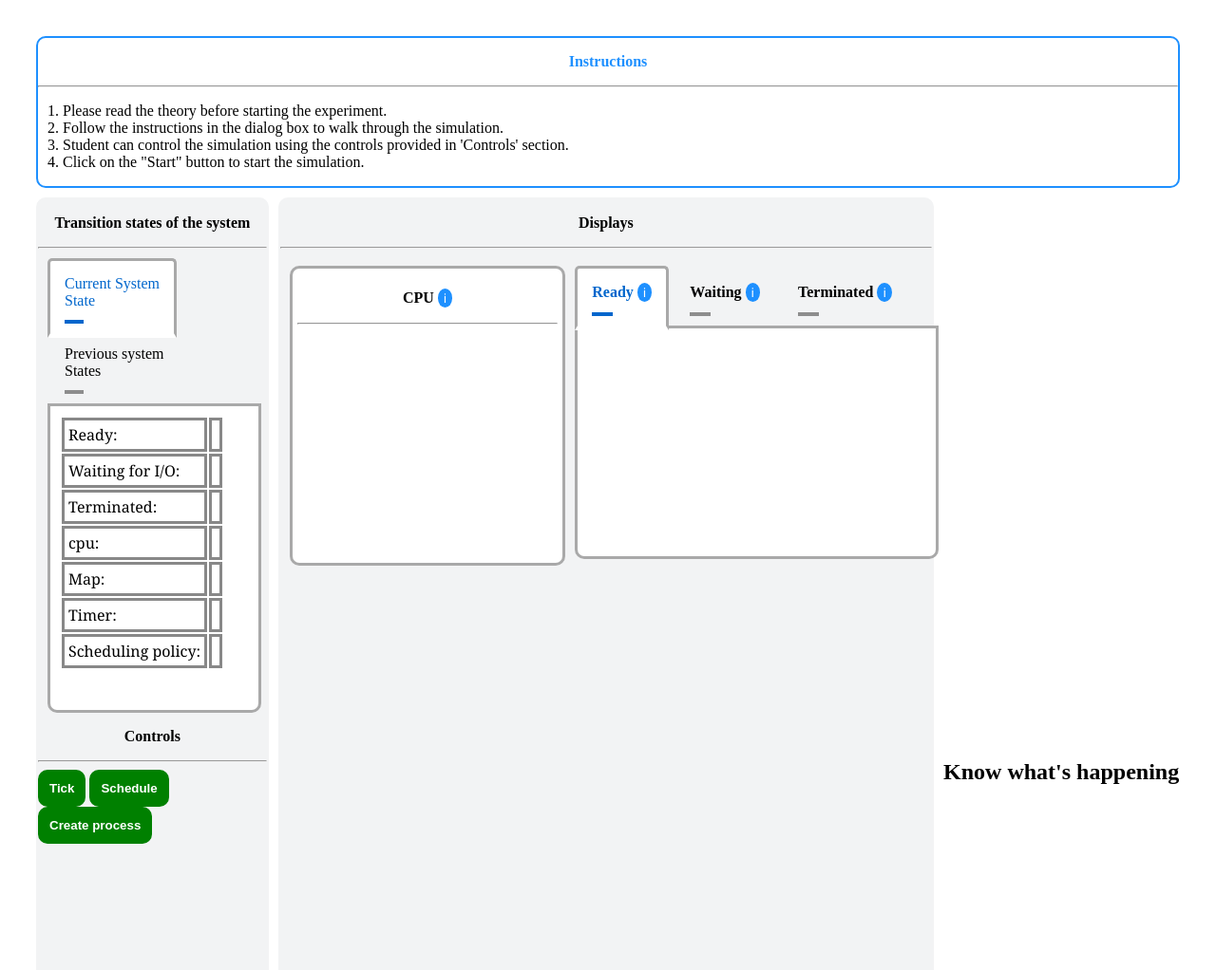
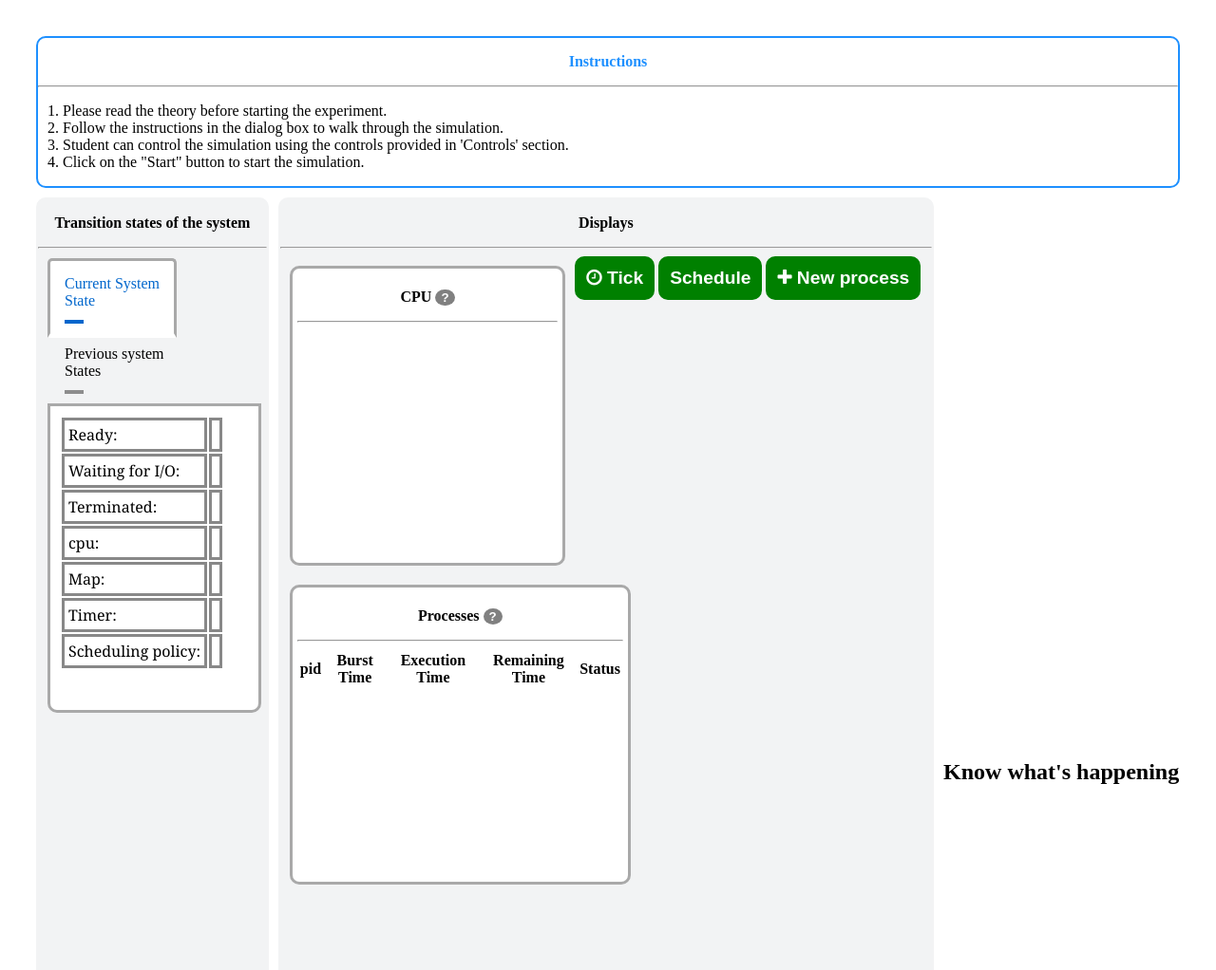
Before and after one commit to virtual-labs/exp-non-preemptive-scheduling-iiith, a plain HTML site: page experiment/simulation/index.html in a window 1280 px wide. Shown: the top 1022 px of the page at 95% size. Drawn offline with Linux system fonts and the light colour scheme.

Commit message:
changes in index.html

```diff
--- a/experiment/simulation/index.html
+++ b/experiment/simulation/index.html
@@ -6,7 +6,9 @@
     <meta charset="utf-8">
     <title>Home</title>
     <link rel="stylesheet" href="styles.css">
-    <!-- <link rel="stylesheet" href="https://maxcdn.bootstrapcdn.com/bootstrap/3.4.1/css/bootstrap.min.css"> -->
+    <link rel="stylesheet" href="https://cdnjs.cloudflare.com/ajax/libs/font-awesome/4.7.0/css/font-awesome.min.css">
+
+
     <script src="./js/main.js"></script>
 </head>
 
@@ -104,69 +106,46 @@
 
                 </div>
             </div>
-            <p style="text-align: center; font-weight: bold">Controls</p> <hr>
-            <div class="controls">
-                <button class="btn" id="tick-btn" onClick="Tick()">Tick</button>
-                <button class="btn" id="schd-btn" onClick="Schedule()">Schedule</button>
-                <button class="btn" onClick="CreateProcess()">Create process</button>
-            </div>
         </div>
         <div class="displays">
             <p style="text-align: center; font-weight: bold">Displays</p>
             <hr>
             <div>
 
-                <div class="CPU">
-                    <p style="text-align: center; font-weight: bold;">CPU <button class="wrapper" id="info_btn">&#8505
+                <div class="display-block">
+                    <p style="text-align: center; font-weight: bold;">CPU <button class="wrapper" id="info_btn"> ?
                         <span class="tooltip">CPU is the hardware component that carries out the essential computational
                             tasks required by the OS and software applications. The OS manages and coordinates the CPU's
                             activities, ensuring that processes run efficiently, securely, and in accordance with system
                             priorities.</span></button></p>
                     <hr>
-                    <table id="CPU">
+                </div>
+                <div class="display-block" style="width: 50%;">
+                    <p style="text-align: center; font-weight: bold;">Processes <button class="wrapper" id="info_btn"> ?
+                        <span class="tooltip">This block contains information about all the process in the simulation.</span></button></p>
+                        <hr>
+
+                        <table id="processes">
+                        <table>
+                            <thead>
+                                <tr>
+                                  <th>pid</th>
+                                  <th>Burst Time</th>
+                                  <th>Execution Time</th>
+                                  <th>Remaining Time</th>
+                                  <th>Status</th>
+                                </tr>
+                              </thead>
+                            </table>
 
                         </table>
                     </div>
-                <div class="Memory">
-                    <div class="tabset1">
-                        <!-- Tab 1 -->
-                        <input type="radio" name="tabset1" id="tab_kstackA" aria-controls="k_A" checked>
-                        <label for="tab_kstackA">Ready <button class="wrapper" id="info_btn">&#8505
-                            <span class="tooltip">Maintains all the process ready to be executed on the CPU.</span></button></label>
-                        <!-- Tab 2 -->
-                        <input type="radio" name="tabset1" id="tab_kstackB" aria-controls="k_B">
-                        <label for="tab_kstackB">Waiting <button class="wrapper" id="info_btn">&#8505
-                            <span class="tooltip">Maintains all the process waiting for I/O requests to be fulfilled.</span></button></label>
-                        <!-- Tab 3 -->
-                        <input type="radio" name="tabset1" id="tab_pcbA" aria-controls="p_A">
-                        <label for="tab_pcbA">Terminated <button class="wrapper" id="info_btn">&#8505
-                            <span class="tooltip">Maintains all the aborted processes or those whose execution has been completed.</span></button></label>
-
-
-                        <div class="tab-panels1">
-                            <section id="ready_pool" class="tab-panel1">
-                                <table id="ready_process">
-
-                                </table>
-                            </section>
-                            <section id="waiting_pool" class="tab-panel1">
-                                <p style="color: grey">
-                                    <b>Note:</b>Select a process and click on the "I/O completed" button to move the process to the ready queue.
-                                </p>
-                                <input type="number" placeholder="Selected process" class="bt_input" disabled="true"><button class="pool-btns">I/O completed</button>
-                                <table id="waiting_process">
-
-                                </table>
-                            </section>
-                            <section id="terminated_pool" class="tab-panel1">
-                                <table id="terminated_process">
-
-                                </table>
-                            </section>
                 </div>
 
-                    </div>
-                </div>
+                <div class="controls">
+                    <button class="btn" id="tick-btn" onClick="Tick()"><i class="fa fa-clock-o" aria-hidden="true"></i> Tick</button>
+                    <button class="btn" id="schd-btn" onClick="Schedule()">Schedule</button>
+                    <button class="btn" onClick="CreateProcess()"> <i class="fa fa-plus"></i> New process</button>
                 </div>
                 <!-- <div class="graph" style="float: left;">
                     <p style="text-align: center; font-weight: bold;">Graph</p>
--- a/experiment/simulation/styles.css
+++ b/experiment/simulation/styles.css
@@ -46,6 +46,7 @@ body {
   background-color: green;
   border: solid 2px green;
   cursor: pointer;
+  font-size: larger;
   font-weight: bolder;
 }
 
@@ -318,7 +319,7 @@ input:focus-visible + label {
   color: darkgrey;
 }
 
-.CPU {
+.display-block {
   background-color: white;
   border-radius: 10px;
   border: solid;
@@ -739,8 +740,8 @@ margin-bottom: 0;
 border-radius: 100%;
 width: fit-content;
 color: white;
-font-weight: lighter;
-background-color: dodgerblue;
+font-weight: bolder;
+background-color: grey;
 border: none;
 cursor: help;
 }
```
Lines whose indentation alone changed are shown as unchanged.
